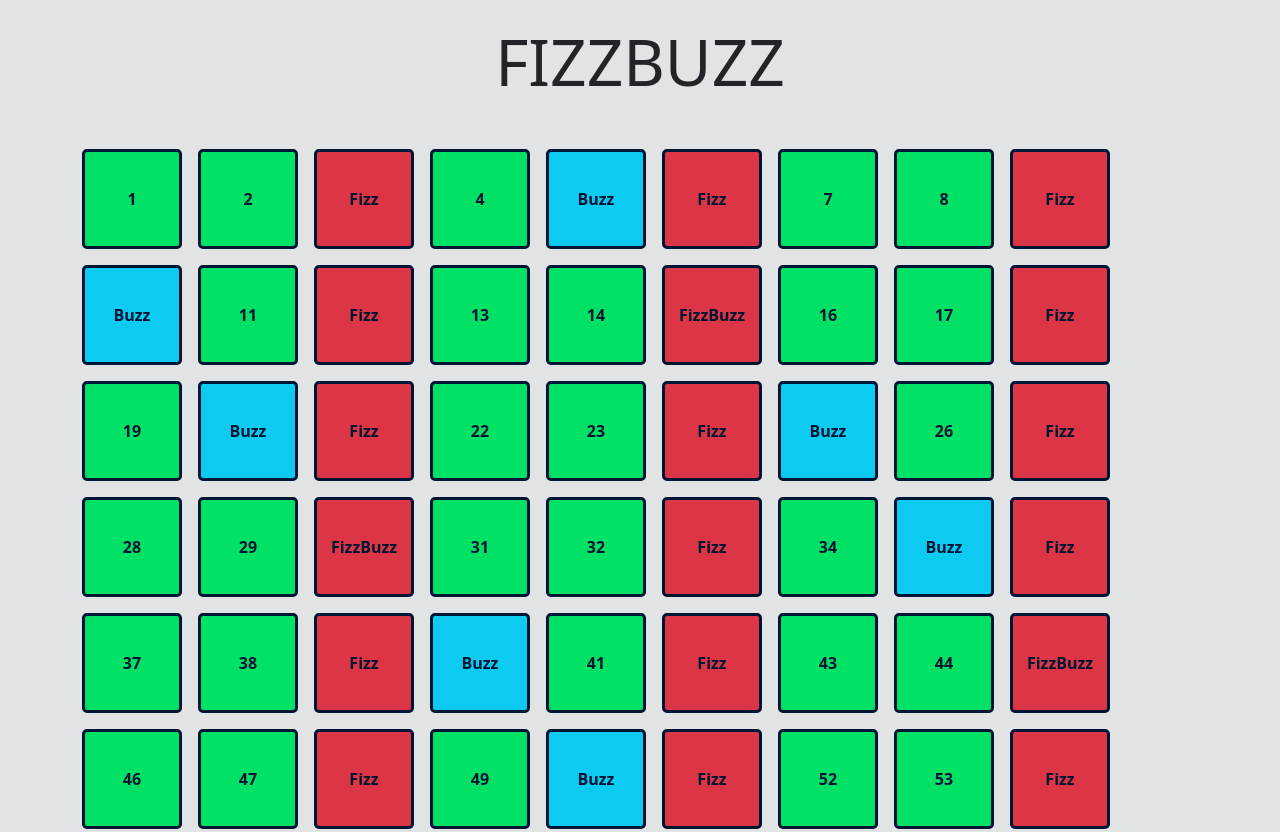
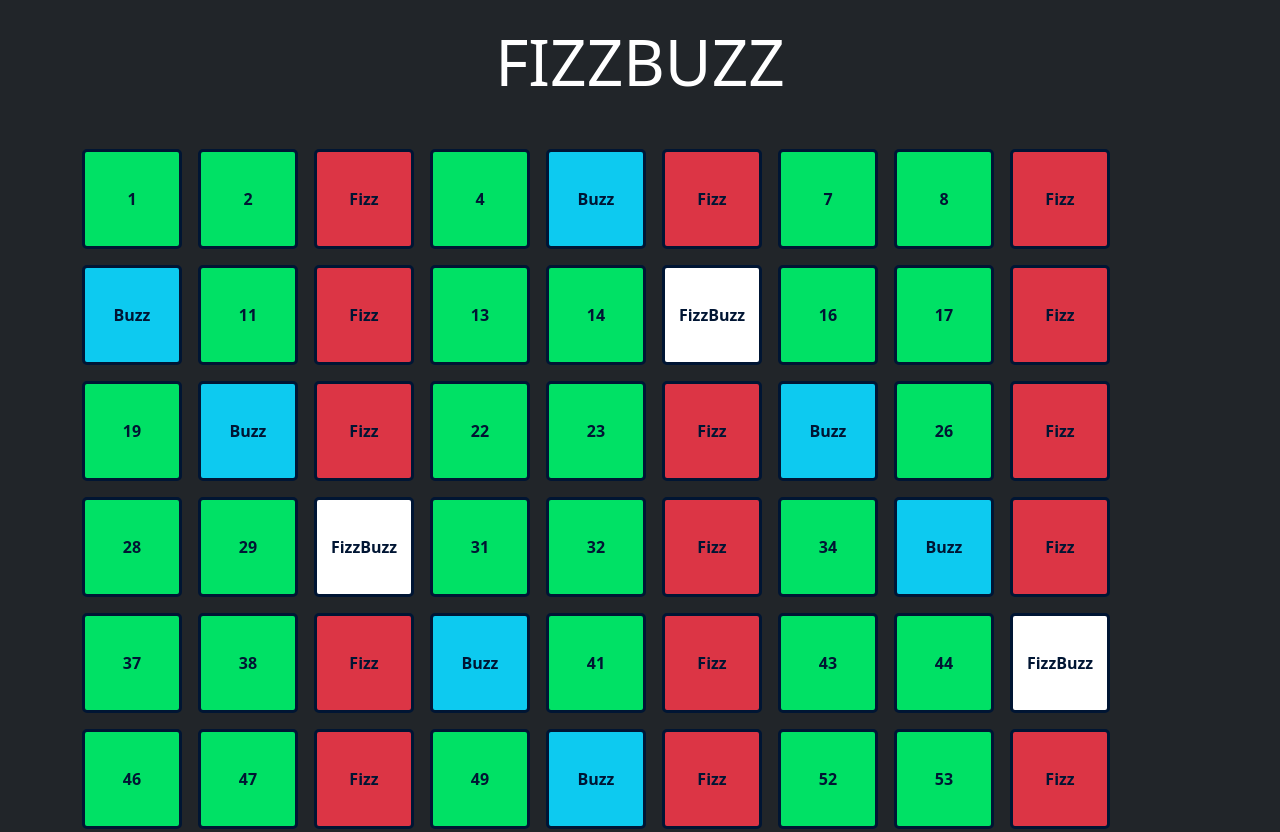
Before and after one commit to davidefois96/js-fizzbuzz, a plain HTML site: page index.html in a window 1280 px wide. Shown: the top 832 px of the page. Drawn offline with nearby package versions, Linux system fonts and the light colour scheme.

Commit message:
[change] colors

```diff
--- a/JS/script.js
+++ b/JS/script.js
@@ -26,7 +26,7 @@ for(let i = 1; i <= 100; i++){
   }if(i%3===0 && i%5===0){
 
     content='FizzBuzz';
-    box.classList.add('bg-warning')
+    box.classList.add('bg-white')
 
 
   }
--- a/index.html
+++ b/index.html
@@ -9,9 +9,9 @@
   <link href="https://cdn.jsdelivr.net/npm/bootstrap@5.3.2/dist/css/bootstrap.min.css" rel="stylesheet" integrity="sha384-T3c6CoIi6uLrA9TneNEoa7RxnatzjcDSCmG1MXxSR1GAsXEV/Dwwykc2MPK8M2HN" crossorigin="anonymous">
   <script src="https://cdn.jsdelivr.net/npm/bootstrap@5.3.2/dist/js/bootstrap.bundle.min.js" integrity="sha384-C6RzsynM9kWDrMNeT87bh95OGNyZPhcTNXj1NW7RuBCsyN/o0jlpcV8Qyq46cDfL" crossorigin="anonymous"></script>
 </head>
-<body class="py-4 bg-secondary-subtle  text-center ">
+<body class="py-4 bg-dark text-center ">
 
-  <h1 class=" mb-5 ">FIZZBUZZ</h1>
+  <h1 class=" mb-5 text-white  ">FIZZBUZZ</h1>
 
 
   <div id="Container" class="container d-flex  flex-wrap gap-3 "></div>
```
